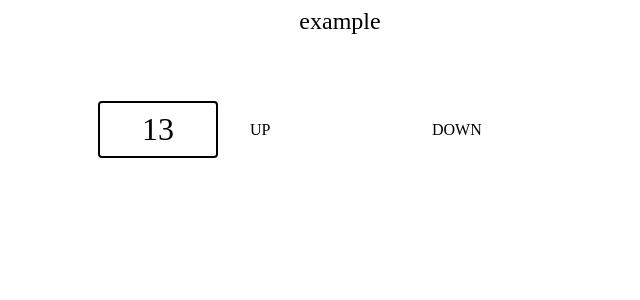
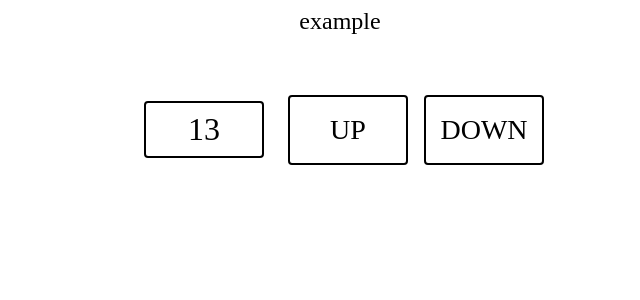
Before and after one commit to ryouasinennza/next-js, a Next.js app: page / in a window 1280 px wide. Shown: the top 300 px of the page, without its empty margins (300-940 px from the left). Built offline with nearby package versions, Linux system fonts and the light colour scheme.

Commit message:
chore: linter修正 テスト用ラッパー作成

```diff
--- a/package.json
+++ b/package.json
@@ -24,7 +24,9 @@
     "*.{ts,tsx}": [
       "prettier --write",
       "stylelint --fix",
-      "eslint --fix"
+      "eslint --fix",
+      "bash -c 'npm run lint:ts'",
+      "bash -c 'npm run test'"
     ]
   },
   "dependencies": {
--- a/src/components/Counter/Counter.tsx
+++ b/src/components/Counter/Counter.tsx
@@ -18,8 +18,8 @@ export const Counter: VFC<CounterProps> = ({ name }) => {
       <Name>{name}</Name>
       <Row>
         <CounterDisplay>{count}</CounterDisplay>
-        <UpButton onClick={upCountHandler}>UP</UpButton>
-        <DownButton onClick={downCountHandler}>DOWN</DownButton>
+        <Button onClick={upCountHandler}>UP</Button>
+        <Button onClick={downCountHandler}>DOWN</Button>
       </Row>
     </CounterBox>
   )
@@ -57,18 +57,15 @@ const CounterDisplay = styled('div')`
   border-radius: 4px;
 `
 
-const UpButton = styled('button')`
-  width: 150px;
+const Button = styled('button')`
+  display: flex;
+  align-items: center;
+  justify-content: center;
+  width: 100px;
   height: 50px;
   padding: 8px;
   margin: 8px;
-  font-size: 16px;
+  font-size: 28px;
+  border: 2px solid #000;
+  border-radius: 4px;
 `
-
-const DownButton = styled('button')`
-  width: 150px;
-  height: 50px;
-  padding: 8px;
-  margin: 8px;
-  font-size: 16px;
-`
--- /dev/null
+++ b/src/lib/index.ts
@@ -0,0 +1 @@
+export * from './test-utils'
```
Also changed, not shown: src/lib/test-utils.tsx (added, +16 -0 lines), 1 other file (tests, documents, lock files or other folders).
